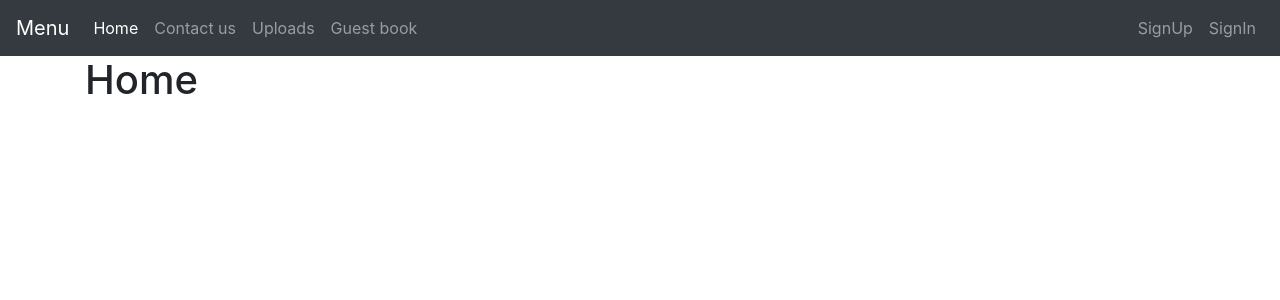
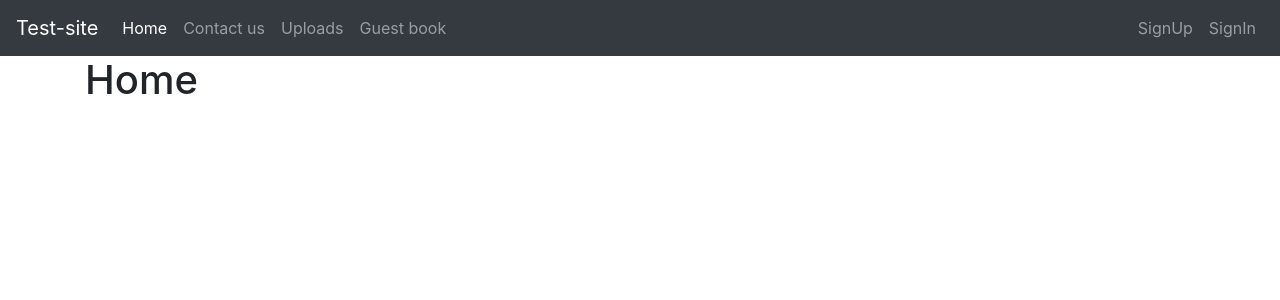
Before and after one commit to Mish-hash/step-project, a PHP site: page /index.php in a window 1280 px wide. Shown: the top 300 px of the page. Run offline with PHP 8.4, Linux system fonts and the light colour scheme.

Commit message:
test commit

```diff
--- a/index.php
+++ b/index.php
@@ -15,11 +15,11 @@
     <meta http-equiv="X-UA-Compatible" content="ie=edge">
     <link rel="stylesheet" href="https://stackpath.bootstrapcdn.com/bootstrap/4.4.1/css/bootstrap.min.css" integrity="sha384-Vkoo8x4CGsO3+Hhxv8T/Q5PaXtkKtu6ug5TOeNV6gBiFeWPGFN9MuhOf23Q9Ifjh" crossorigin="anonymous">
 
-    <title>Document</title>
+    <title>My-test-site</title>
 </head>
 <body>
 <nav class="navbar navbar-expand-lg navbar-dark bg-dark">
-    <a class="navbar-brand" href="#">Menu</a>
+    <a class="navbar-brand" href="#">Test-site</a>
     <button class="navbar-toggler" type="button" data-toggle="collapse" data-target="#navbarSupportedContent" aria-controls="navbarSupportedContent" aria-expanded="false" aria-label="Toggle navigation">
         <span class="navbar-toggler-icon"></span>
     </button>
```
